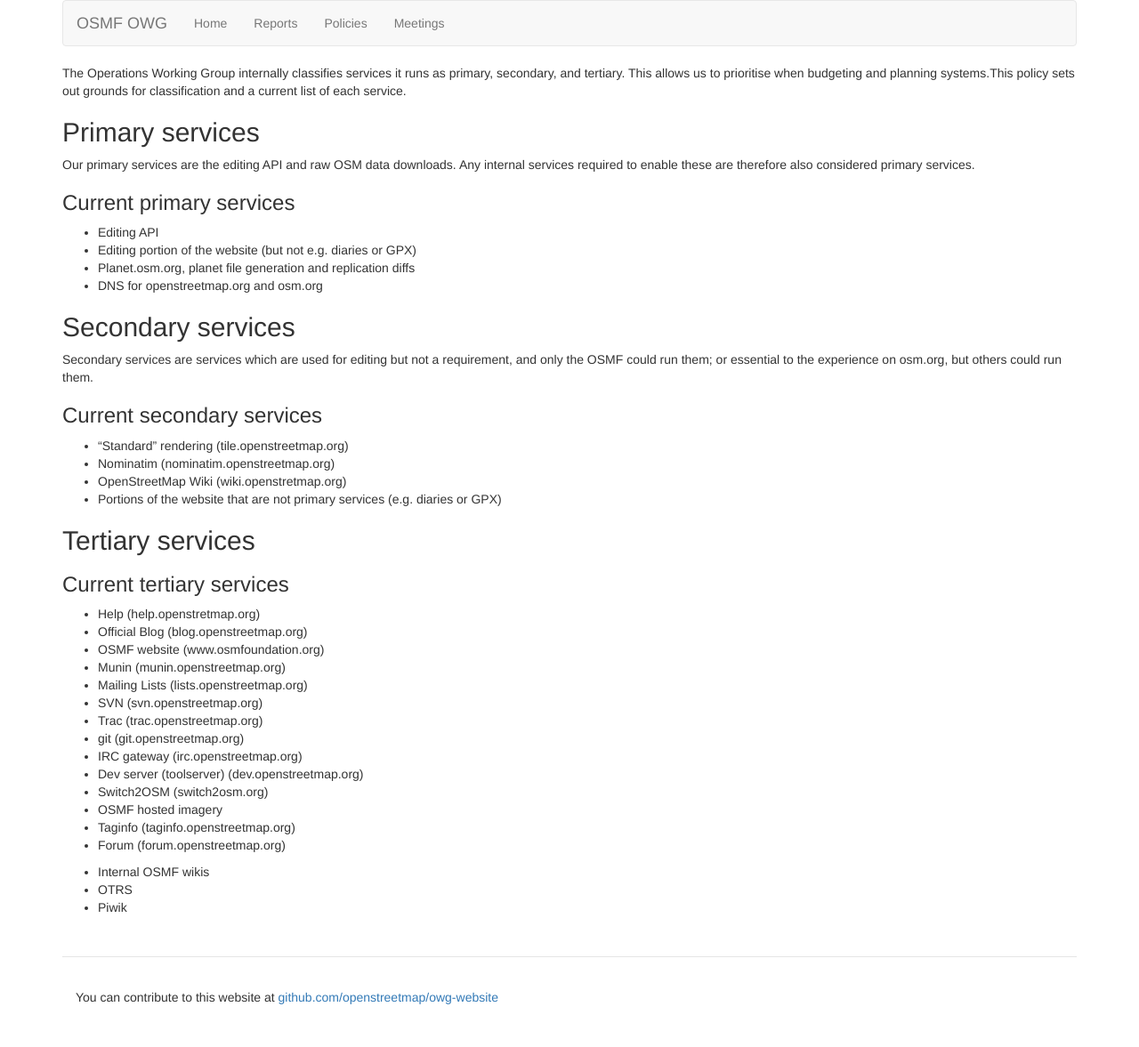
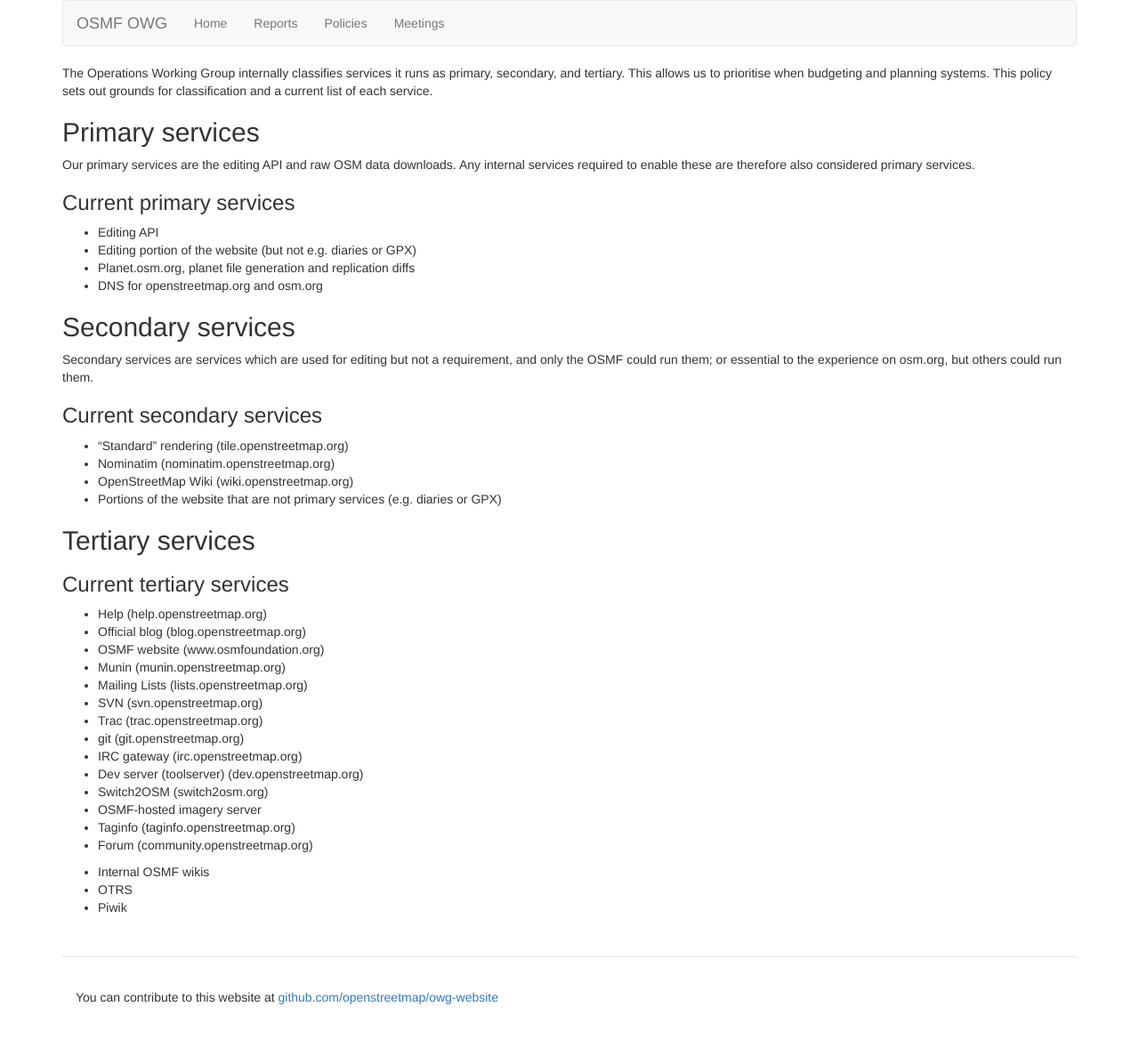
Before and after one commit to openstreetmap/owg-website, a Jekyll site: the page built from policies/classification.md, in a window 1280 px wide. Shown: the whole page at 89% size. Built offline with Jekyll 4.4.1, drawn with Linux system fonts in a browser that asks for light colours.

Commit message:
Update classification.md - Update forum link, fix typos in urls
Updates forum link, fixes remaining typos in urls.
also, indicates the imagery service is mainly the server(/website) itself.

```diff
--- a/policies/classification.md
+++ b/policies/classification.md
@@ -3,7 +3,7 @@
 permalink: /policies/classification/
 ---
 
-The Operations Working Group internally classifies services it runs as primary, secondary, and tertiary. This allows us to prioritise when budgeting and planning systems.This policy sets out grounds for classification and a current list of each service.
+The Operations Working Group internally classifies services it runs as primary, secondary, and tertiary. This allows us to prioritise when budgeting and planning systems. This policy sets out grounds for classification and a current list of each service.
 
 ## Primary services
 Our primary services are the editing API and raw OSM data downloads. Any internal services required to enable these are therefore also considered primary services.
@@ -20,13 +20,13 @@
 ### Current secondary services
 * "Standard" rendering (tile.openstreetmap.org)
 * Nominatim (nominatim.openstreetmap.org)
-* OpenStreetMap Wiki (wiki.openstretmap.org)
+* OpenStreetMap Wiki (wiki.openstreetmap.org)
 * Portions of the website that are not primary services (e.g. diaries or GPX)
 
 ## Tertiary services
 ### Current tertiary services
-* Help (help.openstretmap.org)
-* Official Blog (blog.openstreetmap.org)
+* Help (help.openstreetmap.org)
+* Official blog (blog.openstreetmap.org)
 * OSMF website (www.osmfoundation.org)
 * Munin (munin.openstreetmap.org)
 * Mailing Lists (lists.openstreetmap.org)
@@ -36,9 +36,9 @@
 * IRC gateway (irc.openstreetmap.org)
 * Dev server (toolserver) (dev.openstreetmap.org)
 * Switch2OSM (switch2osm.org)
-* OSMF hosted imagery
+* OSMF-hosted imagery server
 * Taginfo (taginfo.openstreetmap.org)
-* Forum (forum.openstreetmap.org)
+* Forum (community.openstreetmap.org)
 
 * Internal OSMF wikis
 * OTRS
```
